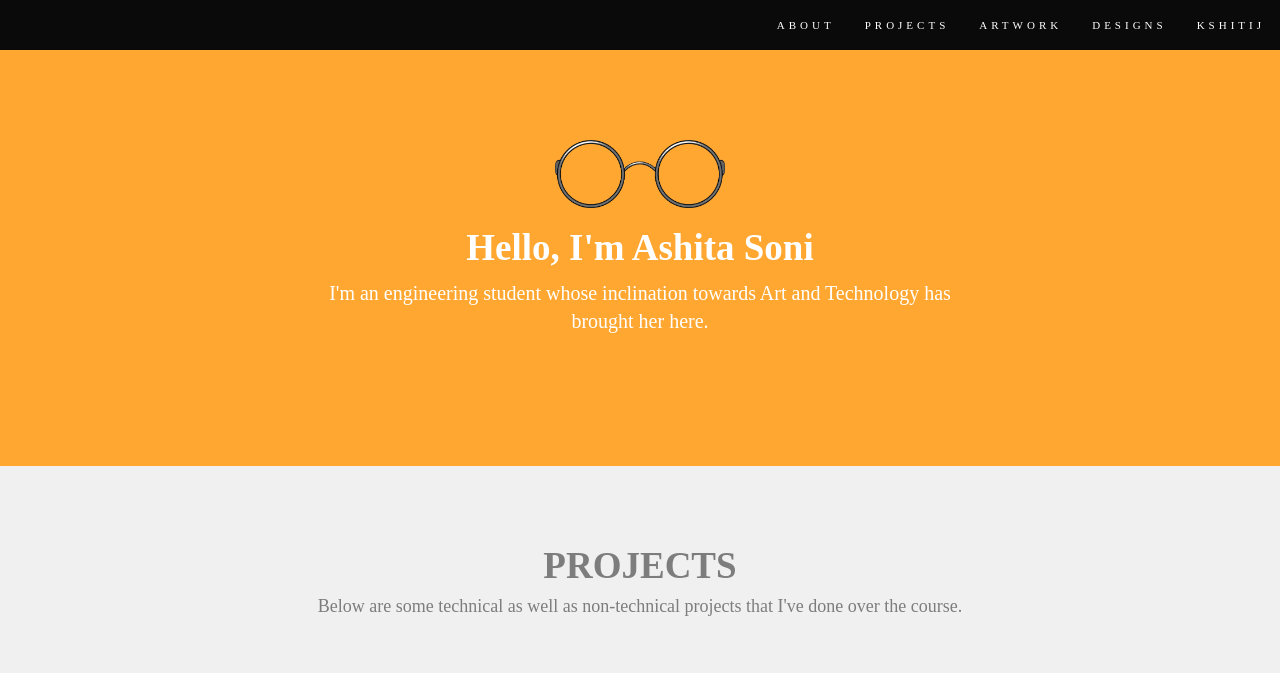
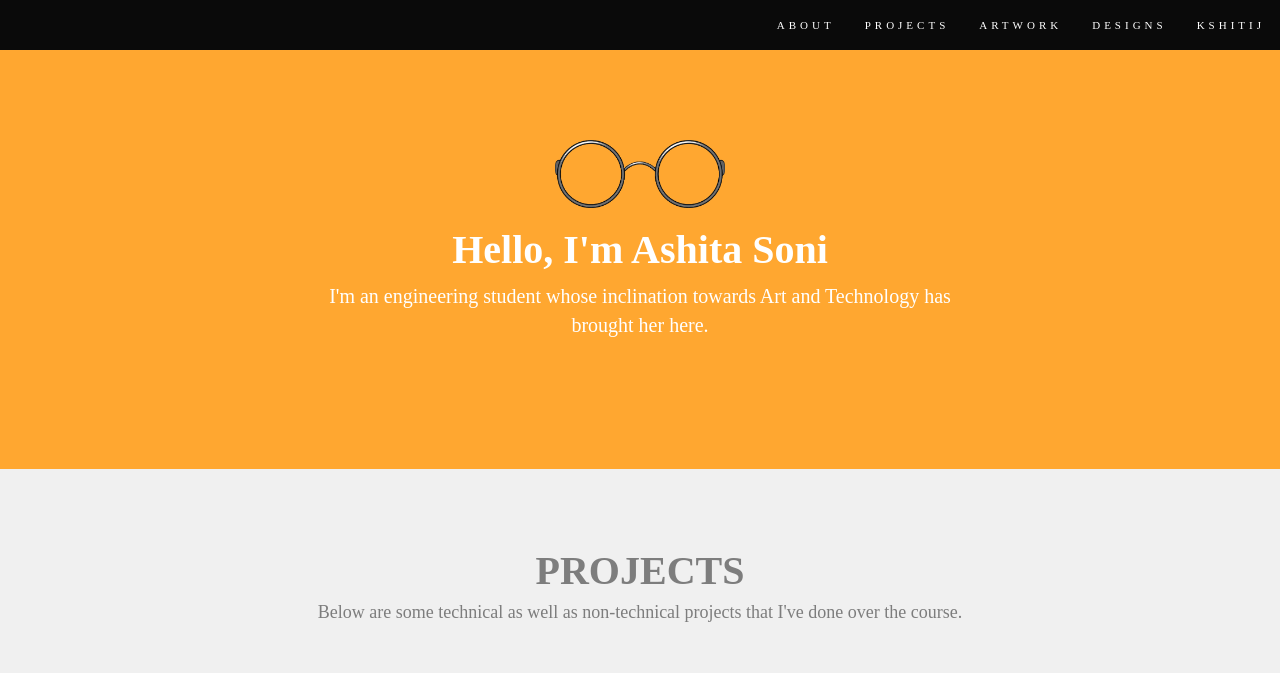
Before and after one commit to ashitasoni/ashitasoni.github.io, a plain HTML site: page index.html in a window 1280 px wide. Shown: the top 673 px of the page. Drawn offline with nearby package versions, Linux system fonts and the light colour scheme; a web font is replaced by a local one.

Commit message:
Update index.html

```diff
--- a/index.html
+++ b/index.html
@@ -27,7 +27,7 @@
 			font-family: Muli !important;
 		}
 		h1{
-			font-size:37px !important;
+			font-size:40px !important;
 			font-weight: bold !important;
 		}
 		h2{
```
